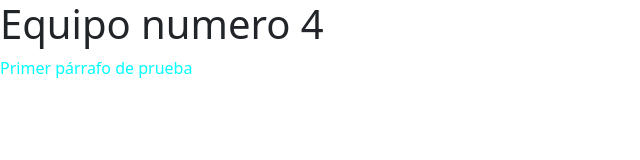
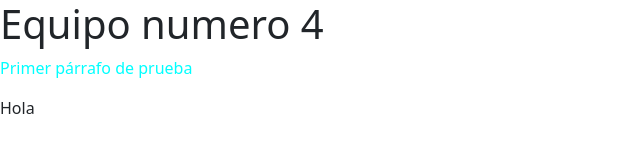
Before and after one commit to tomtomeiro/ProyectoEquipo4, a plain HTML site: page index.html in a window 1280 px wide. Shown: the full height of the page, 0-640 px from the left. Drawn offline with nearby package versions, Linux system fonts and the light colour scheme.

Commit message:
primera modificacion de la pagina por tom

```diff
--- a/index.html
+++ b/index.html
@@ -18,6 +18,9 @@
 <body>
     <h1>Equipo numero 4</h1>
     <p style="color: aqua;">Primer párrafo de prueba</p>
+    <p>Hola
+
+    </p>
 
 
 </body>
```
